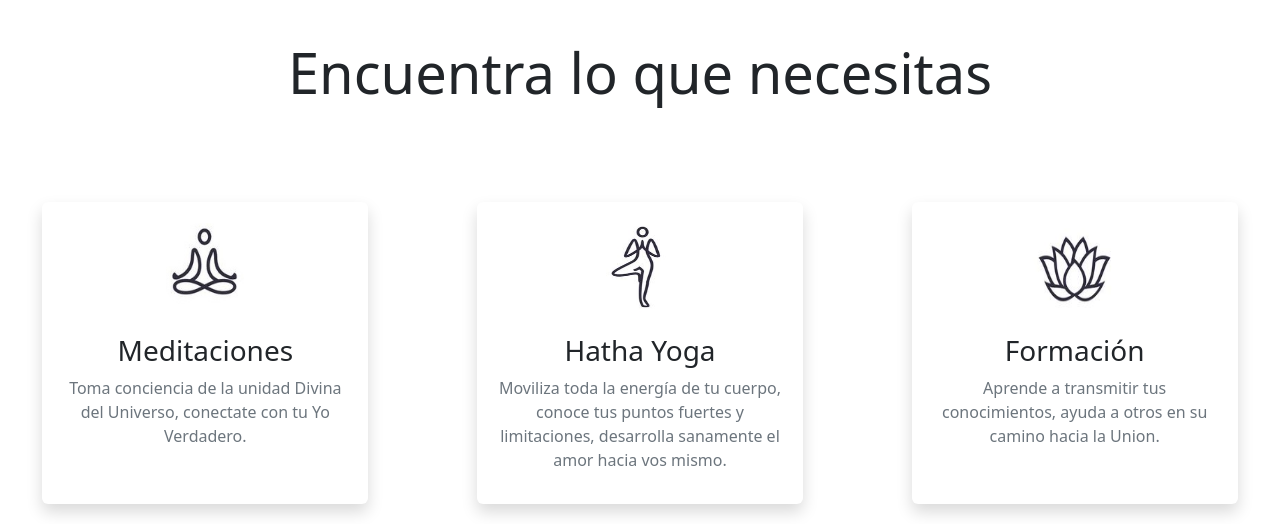
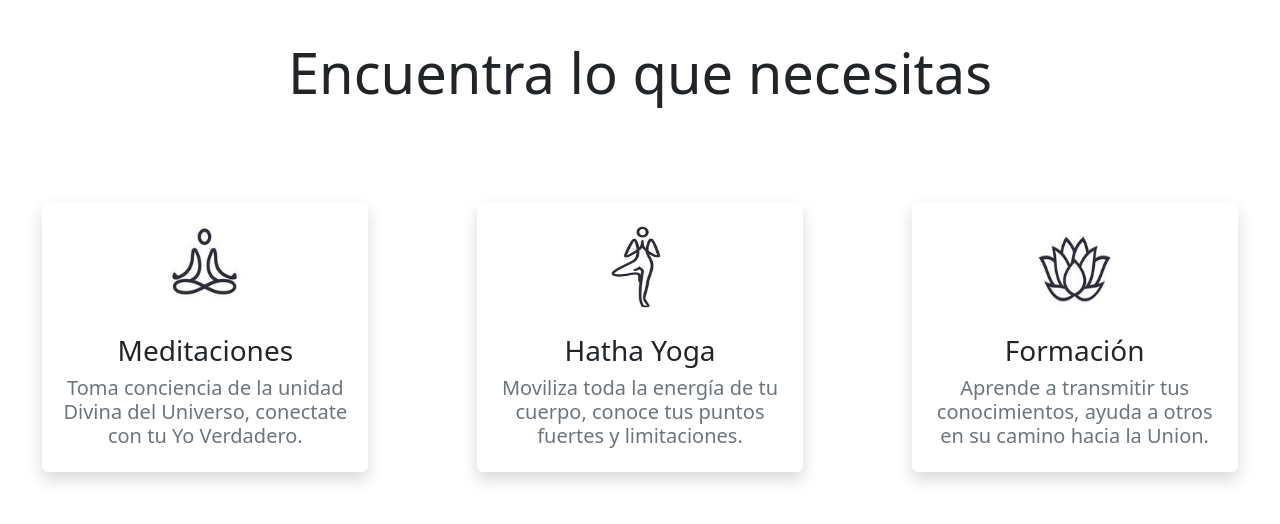
Before and after one commit to ConstanzaRezza/coderdesarrollo, a website: page index.html in a window 1280 px wide. Shown: the part 705-1229 px from the top of the page. Drawn offline with nearby package versions, Linux system fonts and the light colour scheme.

Commit message:
letra index

```diff
--- a/index.html
+++ b/index.html
@@ -35,9 +35,9 @@
 
      <!--   comienza el  NAV  -->
 
-     <nav class="navbar navbar-expand-lg navbar-light fixed-top bg-light navbar-main">
+     <nav class=" navbar navbar-expand-lg navbar-light fixed-top  bg-light navbar-main">
 
-        <div class="container">
+           <div class="container">
 
              <a class="navbar-brand" href="#" >
 
@@ -92,7 +92,7 @@
 
 <!-- comienza  SECTION-->
 
-     <section class="row justify-content-around text-center " >
+     <section class="row justify-content-around text-center sectionindex" >
 
          <h4 class="col-12 display-4 mt-5 mb-5">
           Encuentra lo que necesitas
@@ -107,9 +107,9 @@
                <h3 class="text-capitalize">
                 Meditaciones
                </h3>
-                   <p class="text-muted">
+                   <h5 class="text-muted">
                     Toma conciencia de la unidad Divina del Universo, conectate con tu Yo Verdadero.
-                   </p>
+                   </h5>
 
         </article>
 
@@ -124,9 +124,8 @@
                  <h3 class="text-capitalize">
                        Hatha Yoga
                  </h3>
-                          <p class="text-muted">
-                           Moviliza toda la energía de tu cuerpo, conoce tus puntos fuertes y limitaciones, desarrolla sanamente el amor hacia vos mismo.
-                          </p>
+                          <h5 class="text-muted">
+                           Moviliza toda la energía de tu cuerpo, conoce tus puntos fuertes y limitaciones.</h5>
         </article>
 
         <!-- termina ARTICLE 2  -->
@@ -141,10 +140,10 @@
                     <h3 class="text-capitalize">
                                Formación
                               </h3>
-                                  <p class="text-muted">
+                                  <h5 class="text-muted">
                                     Aprende a transmitir tus conocimientos, ayuda a otros en su camino hacia la Union.
 
-                                 </p>
+                                  </h5>
 
         </article>
 
--- a/scss/_index.scss
+++ b/scss/_index.scss
@@ -1,6 +1,8 @@
 
 
-
+.sectionindex{
+    padding: 0%;
+}
 
 .mainText {
     color: rgb(52, 52, 82);
@@ -15,8 +17,8 @@
 
     background-size: cover;
     background-position:center;
-    height: 85%;
-
+    height: 100%;
+    width: 100%;
     margin-top: 150px;
 
 
```
Also changed, not shown: scss/_general.scss (+9 -3 lines).
